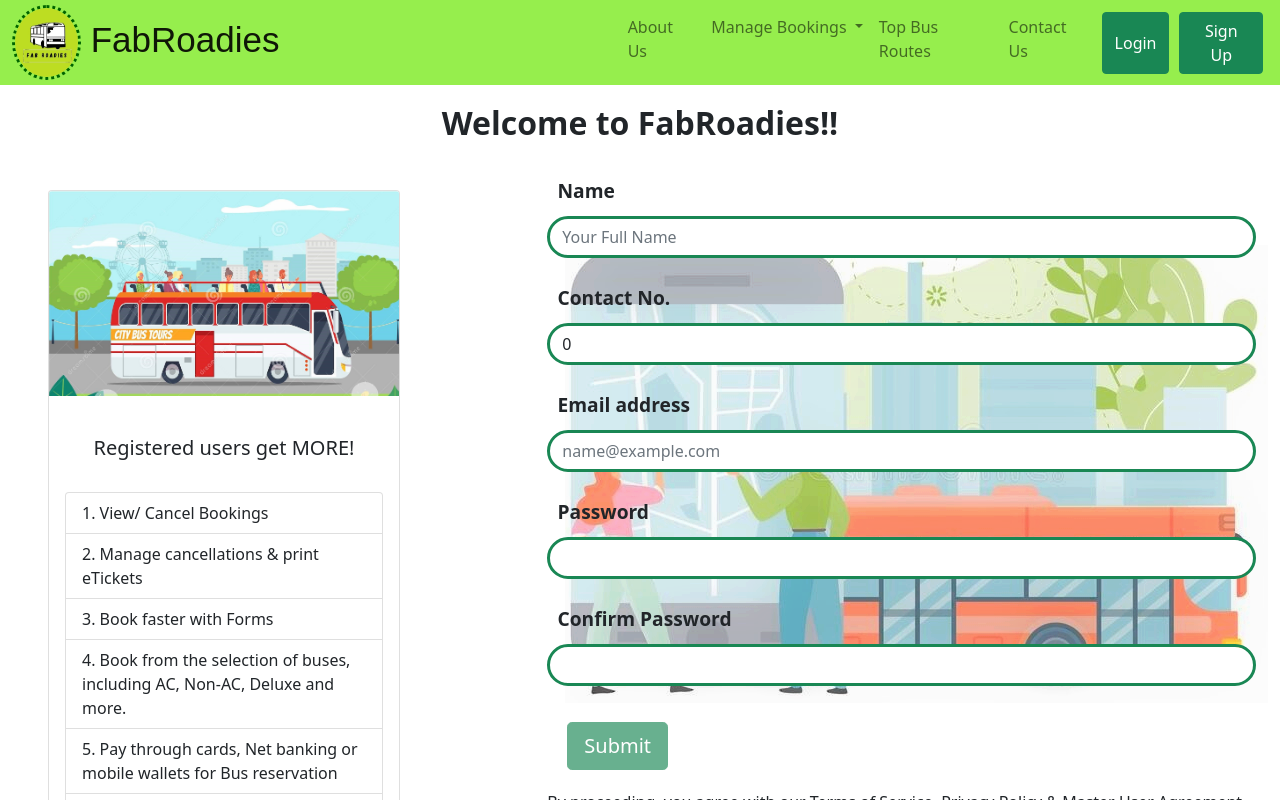
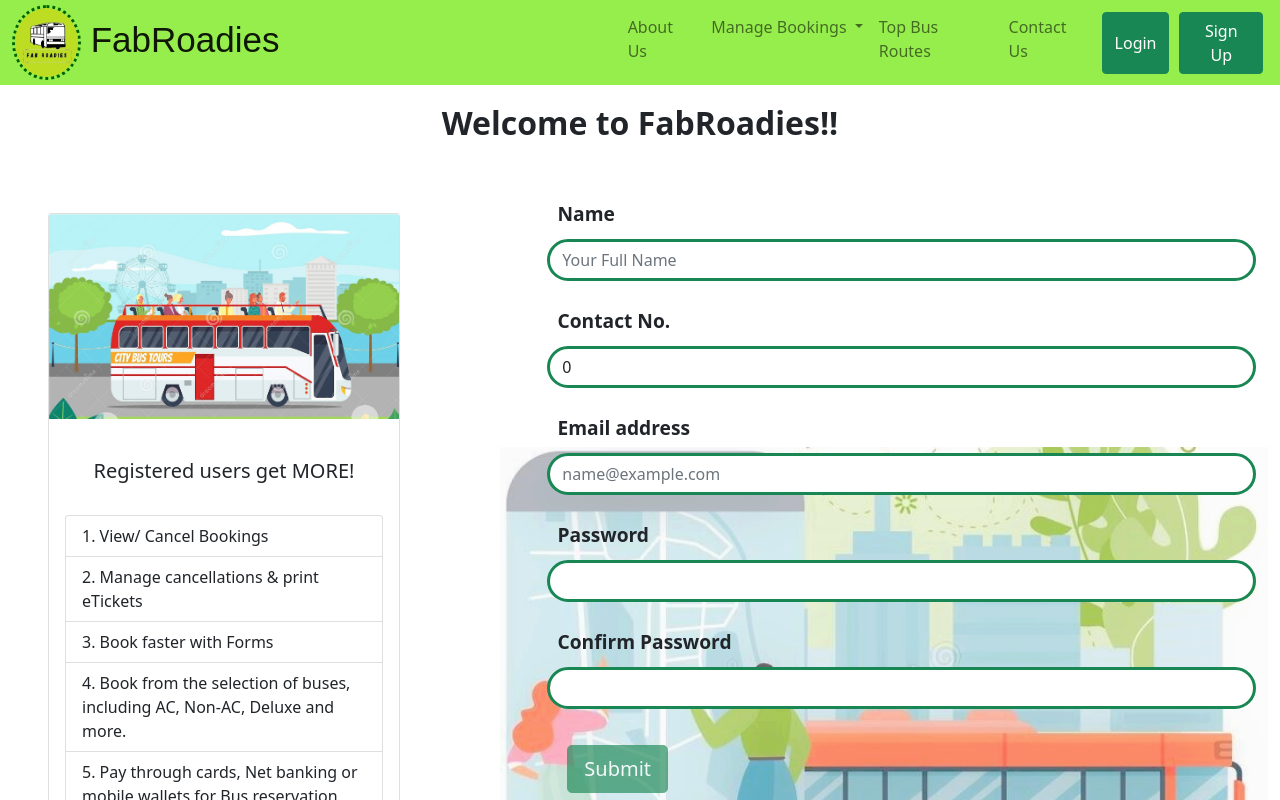
Before and after one commit to BusBookingApp123/fabRoadies-frontend, an Angular app in the folder FabRoadies/: page /signup in a window 1280 px wide. Shown: the top 800 px of the page. Built offline with nearby package versions, Linux system fonts and the light colour scheme; a web font is replaced by a local one.

Commit message:
Update signup.component.css

```diff
--- a/FabRoadies/src/app/signup/signup.component.css
+++ b/FabRoadies/src/app/signup/signup.component.css
@@ -7,7 +7,13 @@
 
 .bg{
     background-repeat: no-repeat;
-    background-position: right;
+    background-position: right bottom;
+    background-attachment: fixed;
+    background-size: 48rem;
+}
+
+.login{
+    padding-top:23px;
 }
 
 .card{
```
